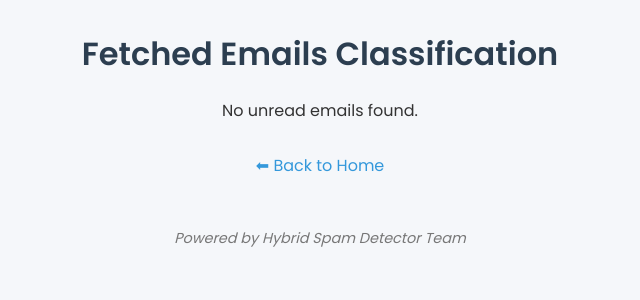
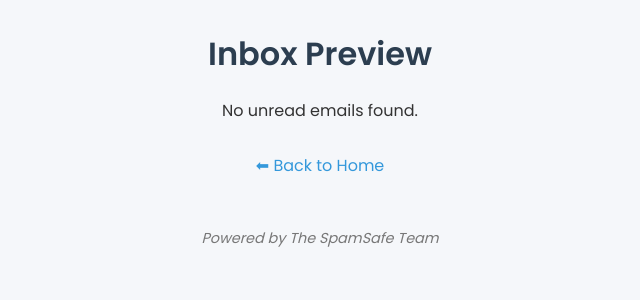
Before and after one commit to RadhikaFadnavis/AIPrologProject, a Flask app: template templates/email_results.html in a window 1280 px wide. Shown: the top 300 px of the page, without its empty margins (320-960 px from the left). Run offline with Flask 3, Linux system fonts and the light colour scheme; the template is opened without the code that fills it, so the values that code supplies are empty; parts of the project's set-up code (start-up, migrations or seed data) failed here and were passed over.

Commit message:
Text change

```diff
--- a/templates/email_results.html
+++ b/templates/email_results.html
@@ -91,7 +91,7 @@
 </head>
 <body>
 
-    <h1>Fetched Emails Classification</h1>
+    <h1>Inbox Preview</h1>
 
     {% if results %}
         <table>
@@ -126,7 +126,7 @@
     <a href="/" class="back-link">⬅ Back to Home</a>
 
     <div class="footer">
-        Powered by Hybrid Spam Detector Team
+        Powered by The SpamSafe Team
     </div>
 
 </body>
```
